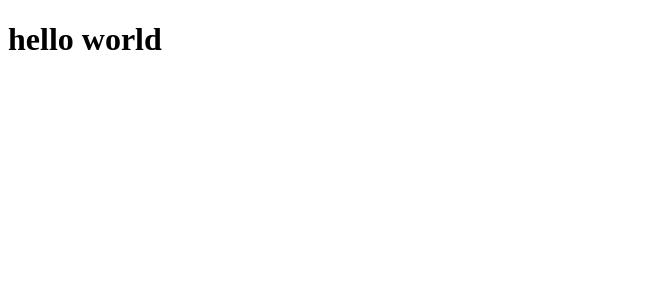
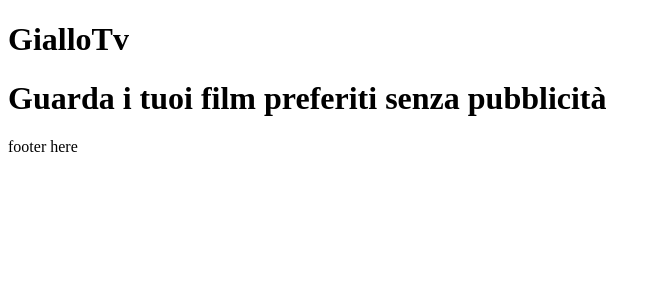
Before and after one commit to pietroscurti9-hub/webapp-react, a React (Vite) app: page / in a window 1280 px wide. Shown: the top 300 px of the page, without its empty margins (0-661 px from the left). Built offline with nearby package versions, Linux system fonts and the light colour scheme.

Commit message:
introdotte routes e header

```diff
--- a/src/App.jsx
+++ b/src/App.jsx
@@ -1,3 +1,6 @@
+import AppLayout from './Layouts/appLayout'
+import Homepage from './Pages/homePage'
+import { BrowserRouter, Routes, Route } from 'react-router-dom'
 
 import './App.css'
 
@@ -5,7 +8,16 @@
 
   return (
     <>
-     <h1>hello world</h1>
+
+        <BrowserRouter>
+          <Routes>
+            <Route element={<AppLayout />}>
+              <Route path='/' element={<Homepage />} />
+
+            </Route>
+          </Routes>
+        </BrowserRouter>
+
     </>
   )
 }
--- /dev/null
+++ b/src/Components/Header.jsx
@@ -0,0 +1,4 @@
+export default function Header() {
+    return (
+    <h1>GialloTv</h1>
+)}
--- /dev/null
+++ b/src/Layouts/appLayout.jsx
@@ -0,0 +1,15 @@
+import { Outlet } from "react-router-dom";
+import Header from "../Components/header";
+
+
+export default function AppLayout() {
+    return (
+        <>
+            <header><Header /></header>
+            <main>
+                <Outlet />
+            </main>
+            <footer>footer here</footer>
+        </>
+    )
+}
--- /dev/null
+++ b/src/Pages/homePage.jsx
@@ -0,0 +1,8 @@
+export default function Homepage () {
+
+    return(
+
+        <h1>Guarda i tuoi film preferiti senza pubblicità</h1>
+    )
+
+}
```
